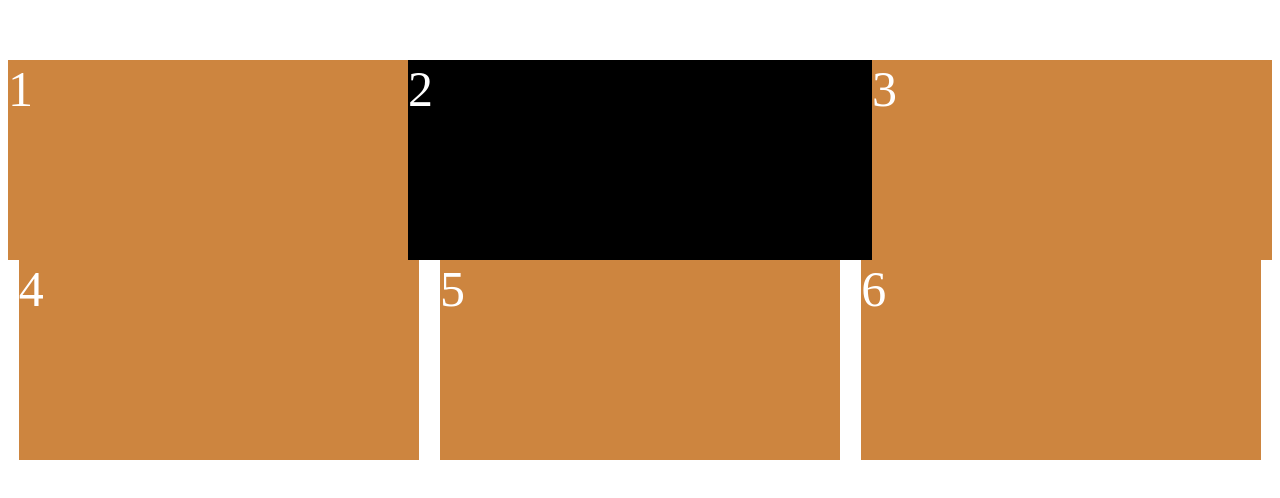
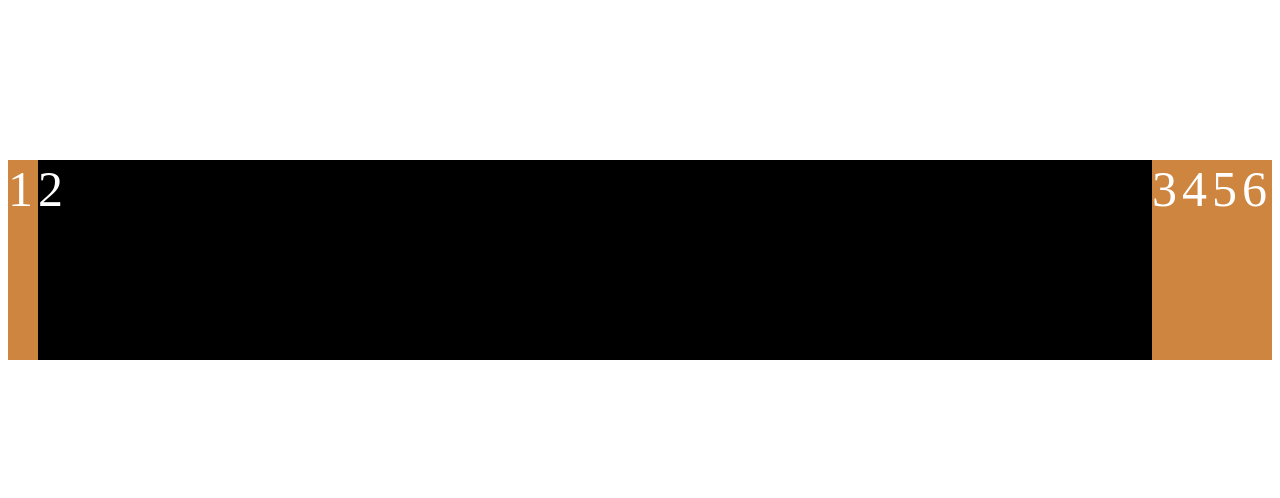
Before and after one commit to JeongBin0227/Layout_Master, a plain HTML site: page flex/flexbox.html in a window 1280 px wide. Shown: the part 1348-1846 px from the top of the page. Drawn offline with Linux system fonts and the light colour scheme.

Commit message:
feat: flex-basis
= width 랑 비슷 / flex-basis 는 element에게 처음 크기를 주는것
처음크기 ≠ 실제크기
⇒ flex-direction 에 따라 row, column 기준이 바뀜

```diff
--- a/flex/flexbox.html
+++ b/flex/flexbox.html
@@ -15,6 +15,7 @@
         flex-wrap: wrap;
     }
     .child{
+      flex-basis: 30px;
       background-color: peru;
       width: 400px;
       height: 200px;
```
